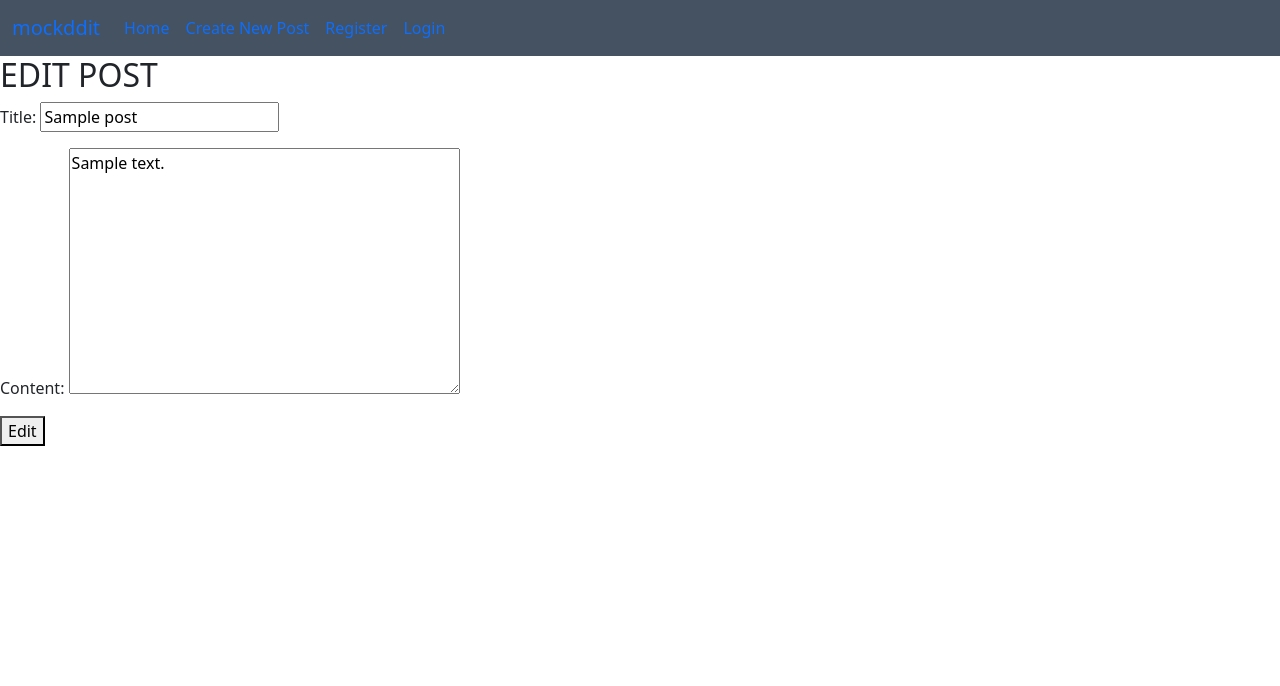
After one commit to MikeMaroni9/P4-Reddit-Django, a Django app: page /detail/edit/1 in a window 1280 px wide. The commit adds this page. Shown: the top 686 px of the page. Run offline with Django 4.2, Linux system fonts and the light colour scheme; tables that the repository leaves empty hold one stand-in row (values such as "Sample post").

Commit message:
ability to 'edit' posts added, edit_post html created

```diff
--- a/blog/urls.py
+++ b/blog/urls.py
@@ -1,8 +1,9 @@
 from django.urls import path
-from .views import Home, PostDetail, AddPost
+from .views import Home, PostDetail, AddPost, EditPost
 
 urlpatterns = [
     path('', Home.as_view(), name="index"),
     path('detail/<int:pk>', PostDetail.as_view(), name="postdetail"),
     path('newpost/', AddPost.as_view(), name="addpost"),
+    path('detail/edit/<int:pk>', EditPost.as_view(), name="editpost"),
 ]
--- a/blog/views.py
+++ b/blog/views.py
@@ -1,5 +1,5 @@
 from django.shortcuts import render
-from django.views.generic import ListView, DetailView, CreateView
+from django.views.generic import ListView, DetailView, CreateView, UpdateView
 from .models import Post
 
 class Home(ListView):
@@ -15,3 +15,8 @@ class AddPost(CreateView):
     model = Post
     template_name = 'add_post.html'
     fields = 'title', 'content', 'author',
+
+class EditPost (UpdateView):
+    model = Post
+    template_name = "edit_post.html"
+    fields = ['title', 'content']
--- a/p4redditblog/settings.py
+++ b/p4redditblog/settings.py
@@ -30,7 +30,7 @@ SECRET_KEY = 'sdfsd09823jSDADFmkl23412'
 # SECURITY WARNING: don't run with debug turned on in production!
 DEBUG = True
 
-ALLOWED_HOSTS = ['8000-mikemaroni9-p4redditdja-o8339snscw4.ws-eu104.gitpod.io', 'localhost', '8000-mikemaroni9-p4redditdja-6z0073gppdm.ws-eu104.gitpod.io']
+ALLOWED_HOSTS = ['8000-mikemaroni9-p4redditdja-o8339snscw4.ws-eu104.gitpod.io', 'localhost', '8000-mikemaroni9-p4redditdja-d7cv4wk94km.ws-eu104.gitpod.io']
 
 
 # Application definition
--- /dev/null
+++ b/templates/edit_post.html
@@ -0,0 +1,19 @@
+{% extends 'base.html' %}
+
+{% block content %}
+
+<h2> EDIT POST</h2>
+
+
+<form method="POST">
+    {% csrf_token %}
+    {{ form.as_p}}
+    <button>Edit</button>
+
+
+
+
+<br>
+<br>
+
+{% endblock %}
--- a/templates/post_detail.html
+++ b/templates/post_detail.html
@@ -10,7 +10,8 @@
         <!-- Post title goes in these h1 tags -->
         <h1 class="post-title">{{ post.title }}</h1>
         <!-- Post author goes before the | the post's created date goes after -->
-        <p class="post-subtitle">{{ post.author }} | {{ post.created_on }}</p>
+        <p class="post-subtitle">{{ post.author }} - <a href="{% url 'editpost' post.pk%}">(edit)</a> {{ post.created_on }}</p>
+        <br>
         <p class="post-subtitle">{{ post.content }}</p>
         <button type="button" class="btn btn-danger"><a href="{% url 'index' %}">Back</a></button>
         </div>
```
